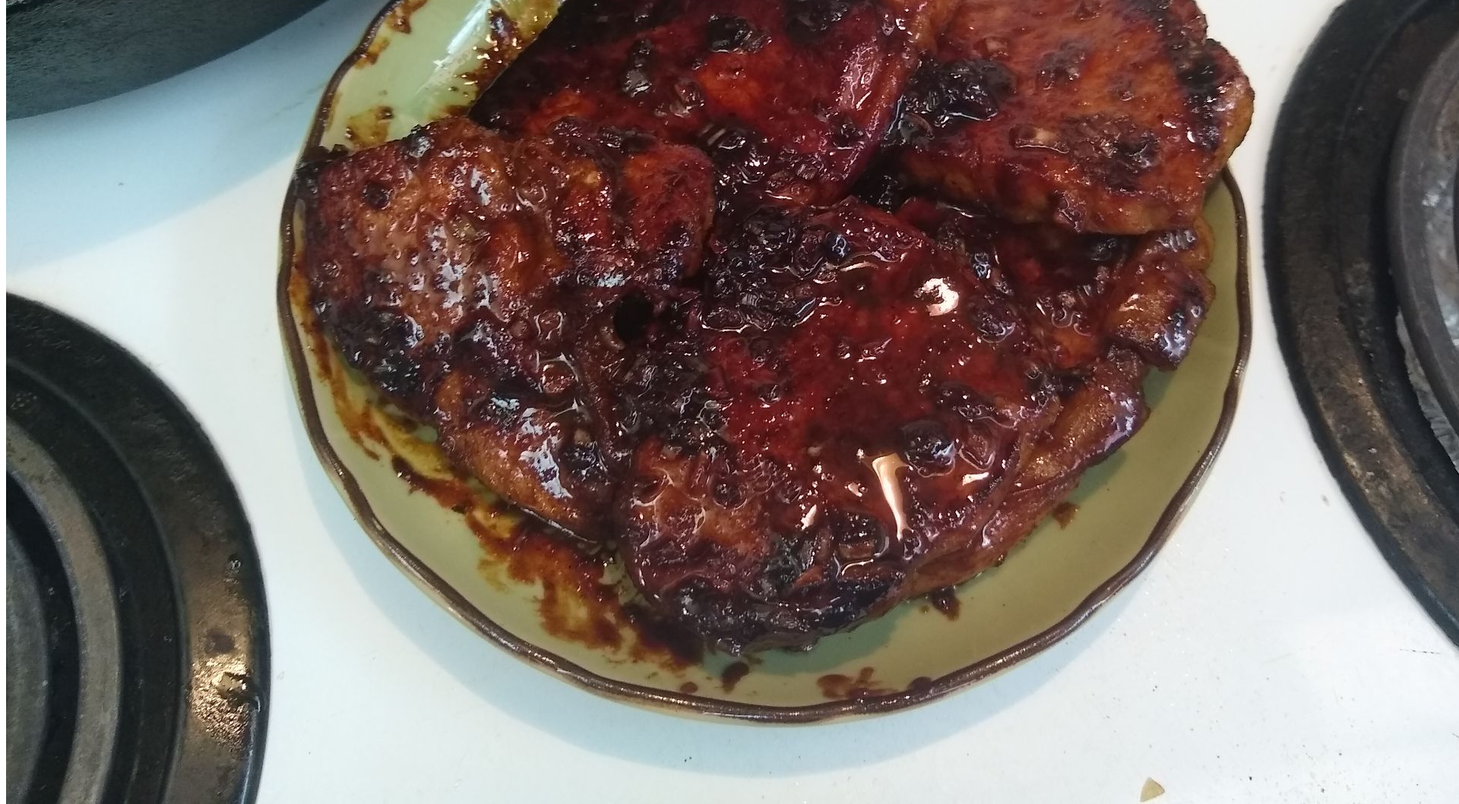
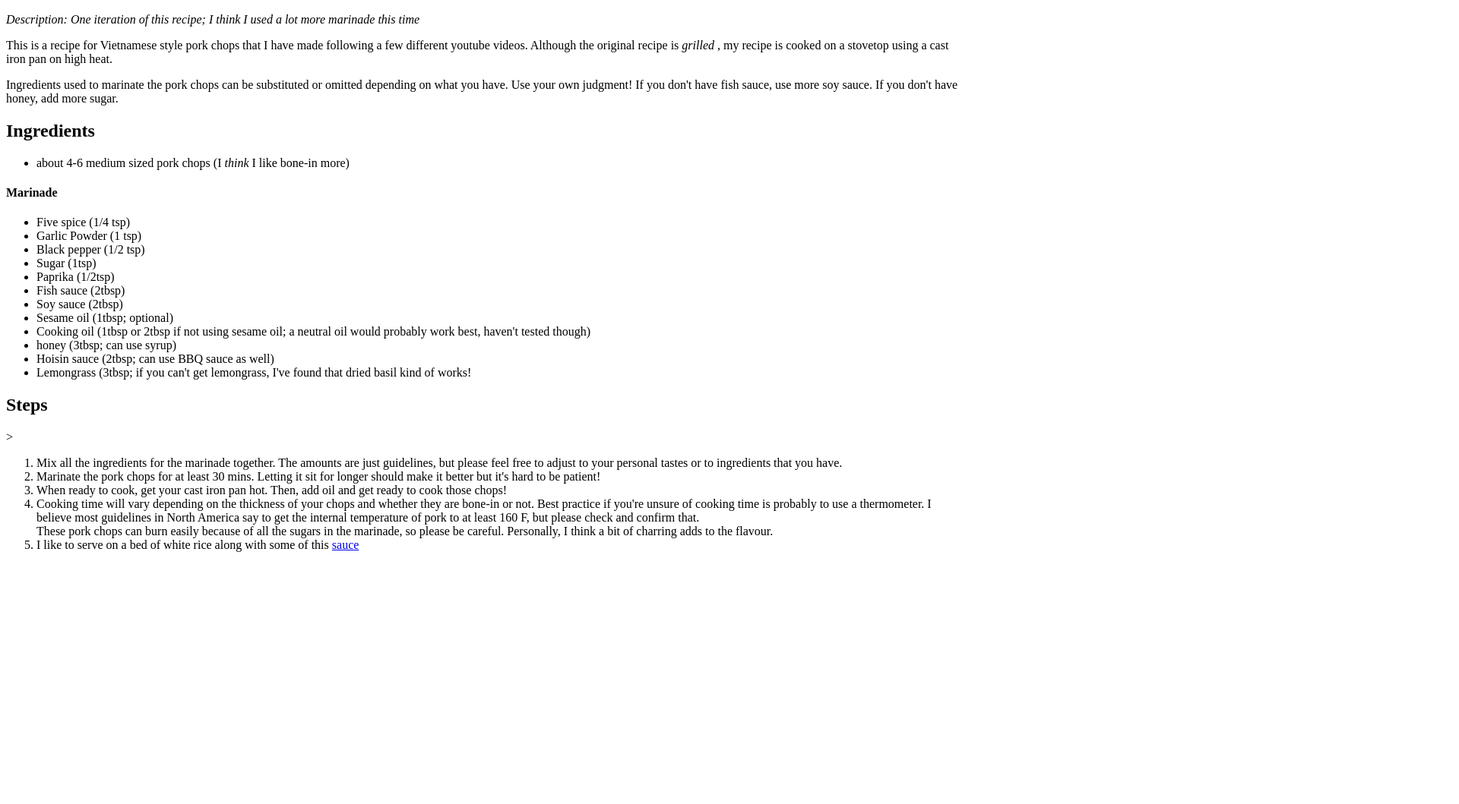
Before and after one commit to NathanielTang/odin-recipes, a plain HTML site: page recipes/vietnamese-style-pork-chops.html in a window 1280 px wide. Shown: the part 557-1616 px from the top of the page at 76% size, 1920 px wide, since content can reach past the window. After the commit the page ends 1300 px from the top, so only its background shows below. Drawn offline with Linux system fonts and the light colour scheme.

Commit message:
filled out content for pork chop recipe

```diff
--- a/recipes/vietnamese-style-pork-chops.html
+++ b/recipes/vietnamese-style-pork-chops.html
@@ -4,9 +4,64 @@
         <title>Vietnamese Style Pork Chops</title>
         <meta charset="UTF-8">
         <link rel="icon" type="image/x-icon" href="../img/pigfavicon.ico">
+
+        <style>
+            img {       /*made smaller to make page easier to read */
+                height: 50%;
+                width: 50%;
+            }
+        </style>
     </head>
     <body>
         <h1>Vietnamese Style Pork Chops</h1>
         <img src="../img/myporkchop.jpg" alt="delicious pork chops">
+        <p><em>Description: One iteration of this recipe; I think I used a lot more marinade this time</em></p>
+
+        <p>This is a recipe for Vietnamese style pork chops that I have made following
+            a few different youtube videos. Although the original recipe is <em>grilled</em>
+            , my recipe is cooked on a stovetop using a cast iron pan on high heat.
+        </p>
+        <p>Ingredients used to marinate the pork chops can be substituted or omitted depending on what you have.
+            Use your own judgment! If you don't have fish sauce, use more soy sauce. If you don't have honey, add more sugar.</p>
+
+        <h2> Ingredients </h2>
+        <ul>
+            <li>about 4-6 medium sized pork chops (I <em>think</em> I like bone-in more)</li>
+        </ul>
+        <h4>
+            Marinade
+        </h4>
+        <ul>
+            <li>Five spice (1/4 tsp)</li>
+            <li>Garlic Powder (1 tsp)</li>
+            <li>Black pepper (1/2 tsp)</li>
+            <li>Sugar (1tsp)</li>
+            <li>Paprika (1/2tsp)</li>
+            <li>Fish sauce (2tbsp)</li>
+            <li>Soy sauce (2tbsp)</li>
+            <li>Sesame oil (1tbsp; optional)</li>
+            <li>Cooking oil (1tbsp or 2tbsp if not using sesame oil;
+                a neutral oil would probably work best, haven't tested though)</li>
+            <li>honey (3tbsp; can use syrup)</li>
+            <li>Hoisin sauce (2tbsp; can use BBQ sauce as well)</li>
+            <li>Lemongrass (3tbsp; if you can't get lemongrass, I've found that dried basil kind of works!</li>
+        </ul>
+
+        <h2>Steps</h2>>
+        <ol>
+            <li>Mix all the ingredients for the marinade together. The amounts are just guidelines, but please feel free to adjust
+                to your personal tastes or to ingredients that you have.
+            </li>
+            <li>Marinate the pork chops for at least 30 mins. Letting it sit for longer should make it better but it's hard to be patient!</li>
+            <li>When ready to cook, get your cast iron pan hot. Then, add oil and get ready to cook those chops!</li>
+            <li>Cooking time will vary depending on the thickness of your chops and whether they are bone-in or not.
+                Best practice if you're unsure of cooking time is probably to use a thermometer. I believe most guidelines in North America
+                say to get the internal temperature of pork to at least 160 F, but please check and confirm that. <br>
+                These pork chops can burn easily because of all the sugars in the marinade, so please be careful. Personally, I think
+                a bit of charring adds to the flavour.
+            </li>
+            <li>I like to serve on a bed of white rice along with some of this <a href="../recipes/vietnamese-sauce.html">sauce</a></li>
+        </ol>
+
     </body>
 </html>
```
